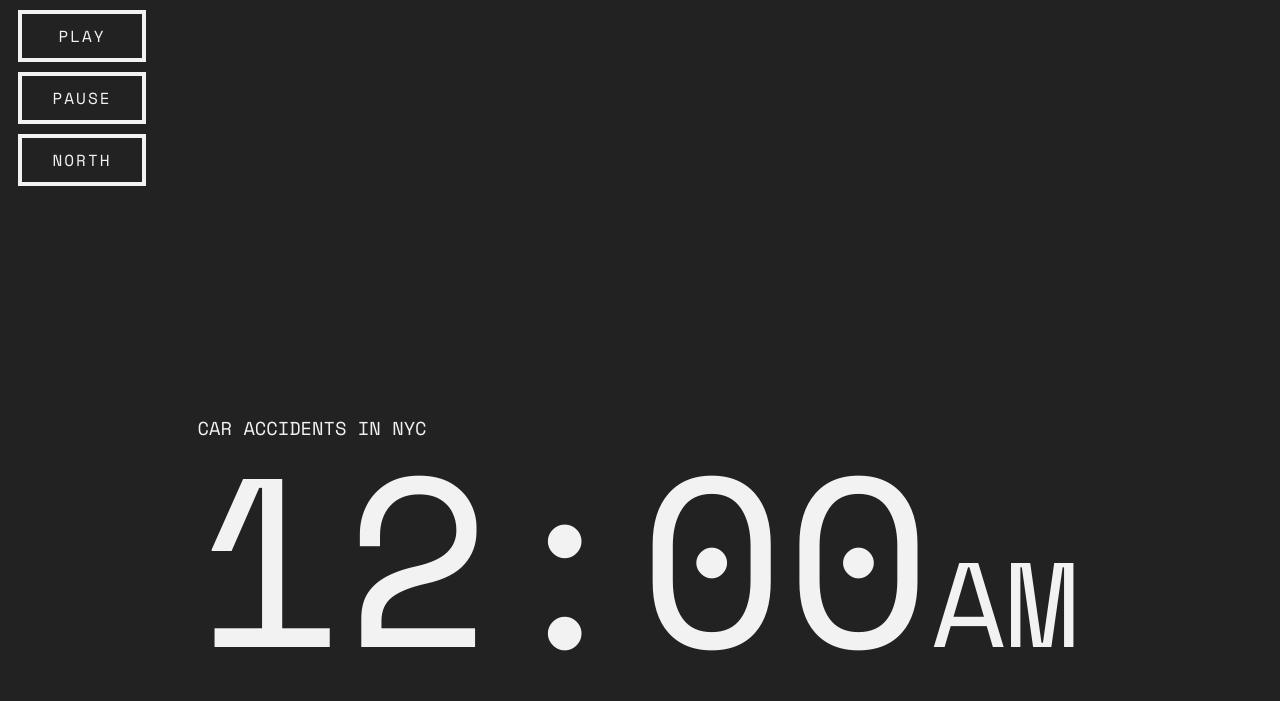
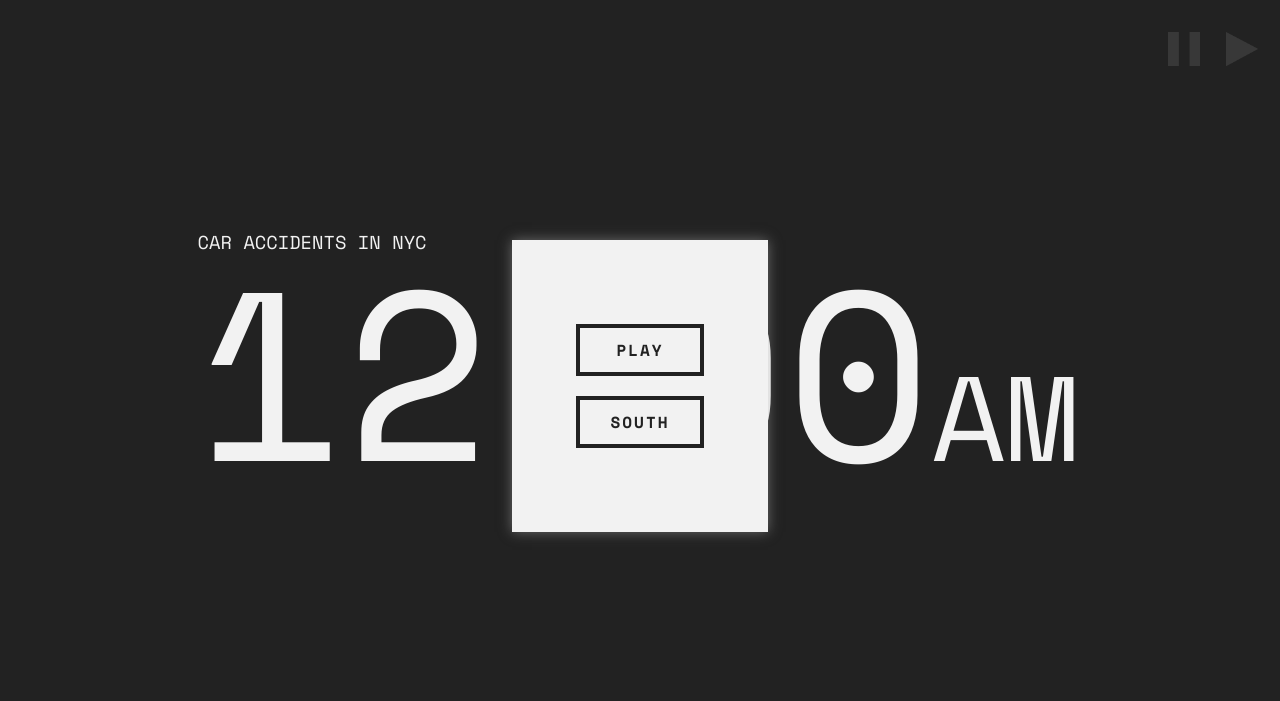
Before and after one commit to rhoon/sound, a plain HTML site: page final-project/index.html in a window 1280 px wide. Drawn offline with nearby package versions, Linux system fonts and the light colour scheme; no server answers.

Commit message:
added better play/pause, more functionality

```diff
--- a/final-project/dataPanner.js
+++ b/final-project/dataPanner.js
@@ -74,7 +74,7 @@ d3.csv("data/nyc-mvc-oneDayMarch.csv", function(data) {
 
   // PLAY / PAUSE --------------------------------
 
-  var canPlay = true;
+  var canPlay = false;
   crashPlayer();
 
   function pause() {
@@ -83,16 +83,32 @@ d3.csv("data/nyc-mvc-oneDayMarch.csv", function(data) {
 
   function play() {
     canPlay = true;
+    d3.select('#entrance')
+      .style('display', 'none');
+    // clock.style('opacity', 1);
+    // date.style('opacity', 1);
     crashPlayer();
   }
 
   function toggleNorth() {
     northSpeakers = !northSpeakers;
     console.log('NORTH: '+northSpeakers);
+    if (northSpeakers) {
+      d3.select('div#north')
+        .style('color','#f2f2f2')
+        .style('background', '#222')
+        .text('NORTH');
+    } else {
+      d3.select('div#north')
+        .style('color','#222')
+        .style('background', '#f2f2f2')
+        .text('SOUTH');
+    }
   }
+
   //
-  d3.select('div#play').on('click', play);
-  d3.select('div#pause').on('click', pause);
+  d3.selectAll('.play').on('click', play);
+  d3.selectAll('.pause').on('click', pause);
   d3.select('div#north').on('click', toggleNorth);
 
   // NORTH/SOUTH    --------------------------------
@@ -185,11 +201,11 @@ d3.csv("data/nyc-mvc-oneDayMarch.csv", function(data) {
         // check for simultaneous crashes
         if(loopTime==data[i].TIME) {
           // if simultaneous, short duration between recurse
-          dura = 125;
+          dura = 100;
           console.log('SIMULTANEOUS');
         } else {
           // if not simultaneous, full duration between recurse
-          dura = 200;
+          dura = 175;
           loopTime++;
         }
       }
--- a/final-project/index.html
+++ b/final-project/index.html
@@ -20,14 +20,20 @@
 
   <body>
 
-    <div id="play" class="button">PLAY</div>
-    <div id="pause" class="button">PAUSE</div>
-    <div id="north" class="button">NORTH</div>
+    <div id="entrance">
+      <div class="button play">PLAY</div>
+      <div id="north" class="button">SOUTH</div>
+    </div>
+
+    <div id="pausePlay">
+      <img src="images/pause.png" class="icon pause" />
+      <img src="images/play.png" class="icon play" />
+    </div>
 
     <div id="container">
 
       <h3>Car accidents in NYC<span id="date"></span></h3>
-      <h1 id="clock">12:00</h1>
+      <h1 id="clock">12:00<span id="ampm">am</span></h1>
 
     </div>
 
--- a/final-project/style-min.css
+++ b/final-project/style-min.css
@@ -6,9 +6,11 @@ body {
 h3 {
   font-weight: normal;
   text-transform: uppercase;
+  /*opacity: .1;*/
   /*border-bottom: 1px solid #f2f2f2;*/ }
 
 h1#clock {
+  /*opacity: .1;*/
   font-size: 1500%;
   font-weight: normal;
   margin: 0 auto;
@@ -24,9 +26,36 @@ span#ampm {
   margin-top: 18%; }
 
 .button {
-  border: 4px solid #f2f2f2;
+  border: 4px solid #222;
+  font-weight: bold;
+  color: #222;
   padding: 10px;
-  margin: 10px;
+  margin: 20px auto 20px auto;
   width: 100px;
   text-align: center;
   letter-spacing: 2px; }
+
+#entrance {
+  width: 10%;
+  /*height: 30%;*/
+  background-color: #f2f2f2;
+  padding: 5%;
+  position: absolute;
+  top: 30%;
+  left: 40%;
+  box-shadow: 0 0 12px 0 rgba(175, 175, 175, 0.5); }
+
+.icon {
+  width: 2em;
+  opacity: .1;
+  margin: 2em 0 1em 1em; }
+
+.icon:hover {
+  opacity: .3; }
+
+#pausePlay {
+  width: 8em;
+  height: 3em;
+  position: absolute;
+  top: 0;
+  right: 0; }
--- a/final-project/style.css
+++ b/final-project/style.css
@@ -7,10 +7,12 @@ body {
 h3 {
   font-weight: normal;
   text-transform: uppercase;
+  /*opacity: .1;*/
   /*border-bottom: 1px solid #f2f2f2;*/
 }
 
 h1#clock {
+  /*opacity: .1;*/
   font-size: 1500%;
   font-weight: normal;
   margin: 0 auto;
@@ -29,10 +31,41 @@ span#ampm {
 }
 
 .button {
-  border: 4px solid #f2f2f2;
+  border: 4px solid #222;
+  font-weight: bold;
+  color: #222;
   padding: 10px;
-  margin: 10px;
+  margin: 20px auto 20px auto;
   width: 100px;
   text-align: center;
   letter-spacing: 2px;
 }
+
+#entrance {
+  width: 10%;
+  /*height: 30%;*/
+  background-color: #f2f2f2;
+  padding: 5%;
+  position: absolute;
+  top: 30%;
+  left: 40%;
+  box-shadow: 0 0 12px 0 rgba(175,175,175,0.50);
+}
+
+.icon {
+  width: 2em;
+  opacity: .1;
+  margin: 2em 0 1em 1em;
+}
+
+.icon:hover {
+  opacity: .3;
+}
+
+#pausePlay {
+  width: 8em;
+  height: 3em;
+  position: absolute;
+  top: 0;
+  right: 0;
+}
```
Also changed, not shown: final-project/dataPanner-min.js (+1 -1 lines), final-project/images/pause.png (added), final-project/images/play.png (added), 1 other file.
